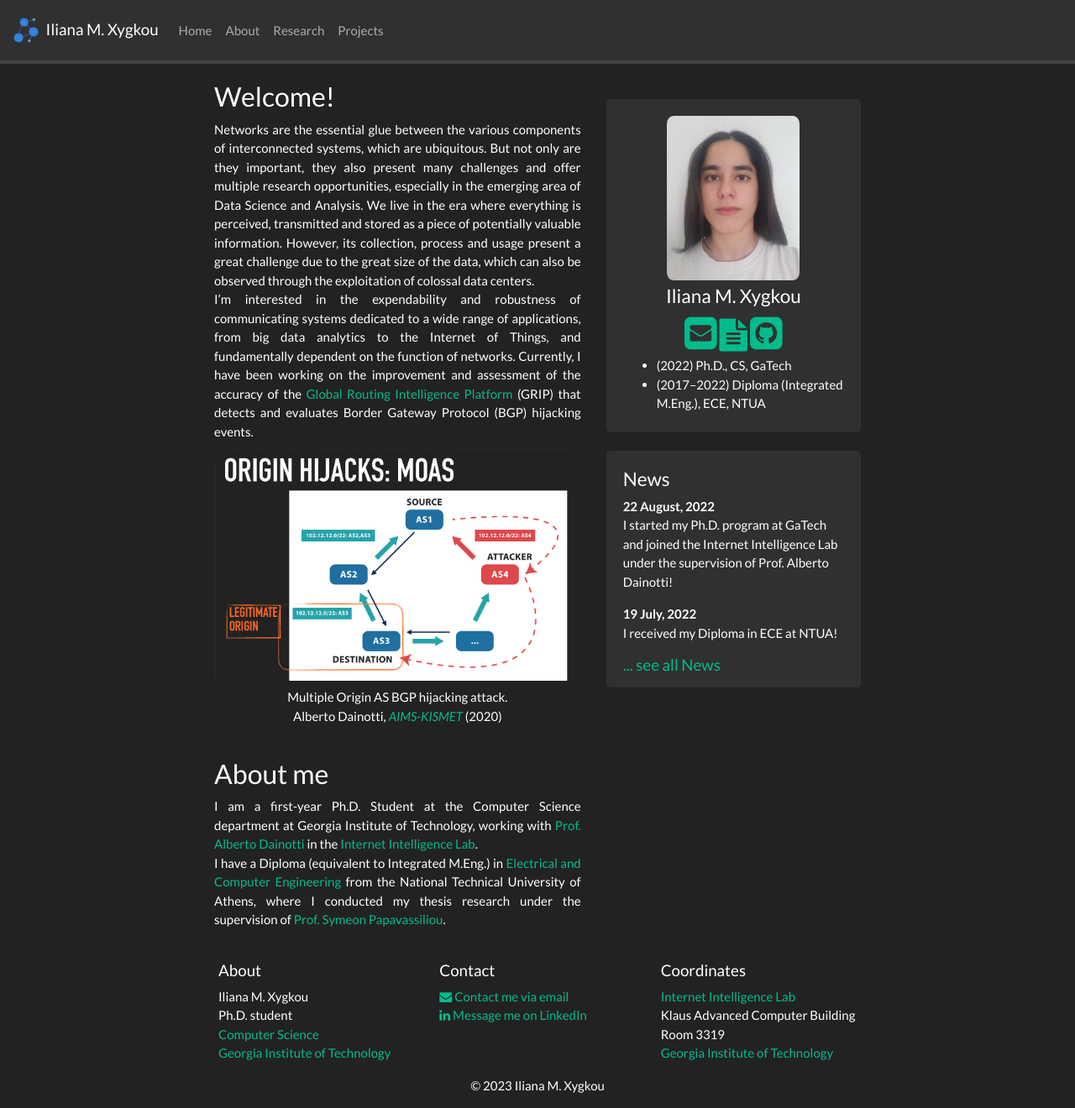
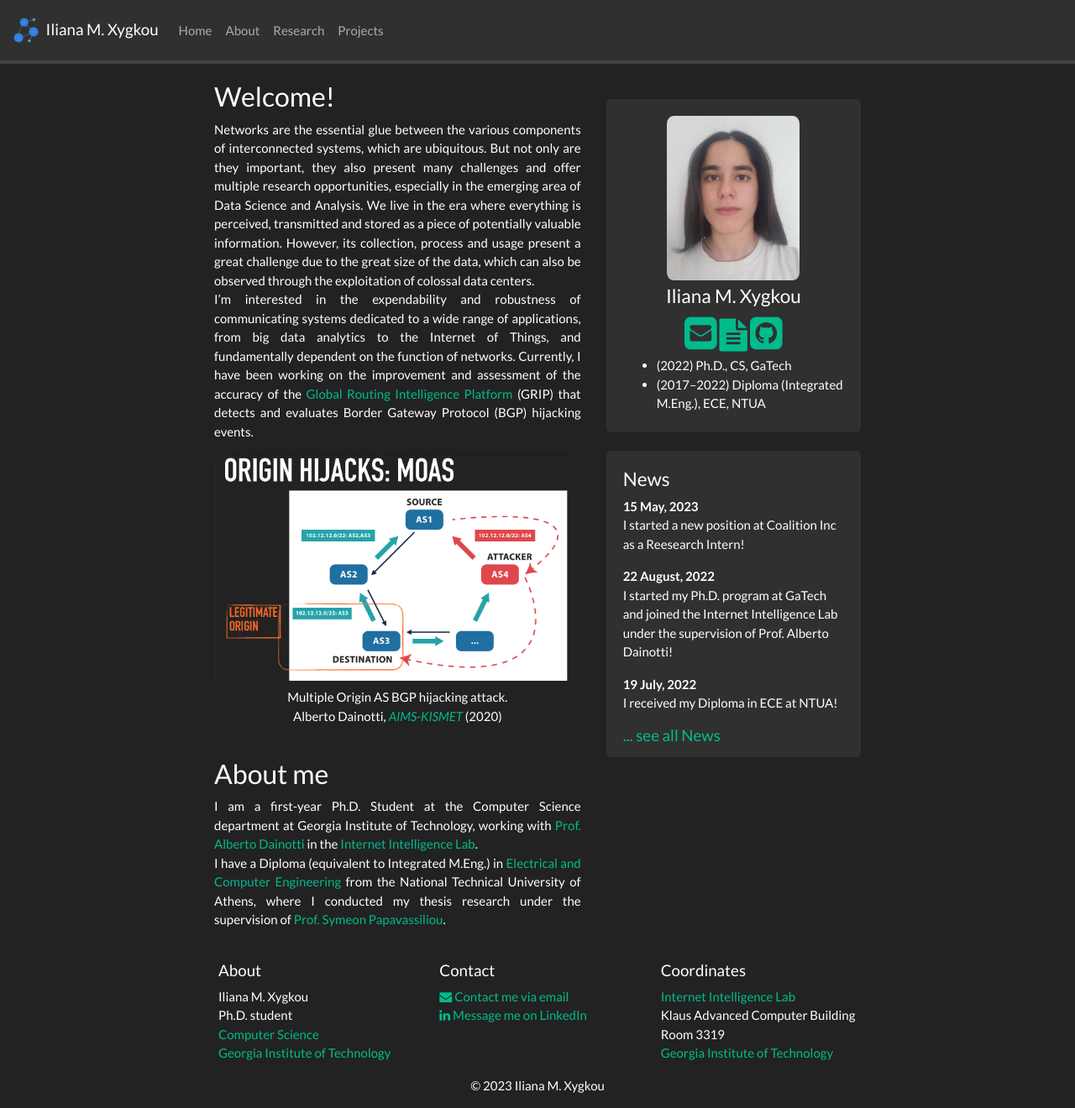
Before and after one commit to IlianaXn/ilianaxn.github.io, a Jekyll site: the page built from _pages/home.md, in a window 1280 px wide and 1320 px high. Shown: the whole window at 84% size. Built offline with Jekyll 4.4.1, drawn with Linux system fonts in a browser that asks for light colours; nearby versions of some CDN libraries; a style sheet for code colours, icons or effects is not loaded.

Commit message:
Update news.yml

```diff
--- a/_data/news.yml
+++ b/_data/news.yml
@@ -1,3 +1,5 @@
+- date: 15 May, 2023
+  headline: "I started a new position at Coalition Inc as a Reesearch Intern!"
 - date: 22 August, 2022
   headline: "I started my Ph.D. program at GaTech and joined the Internet Intelligence Lab under the supervision of Prof. Alberto Dainotti!"
 - date: 19 July, 2022
```
